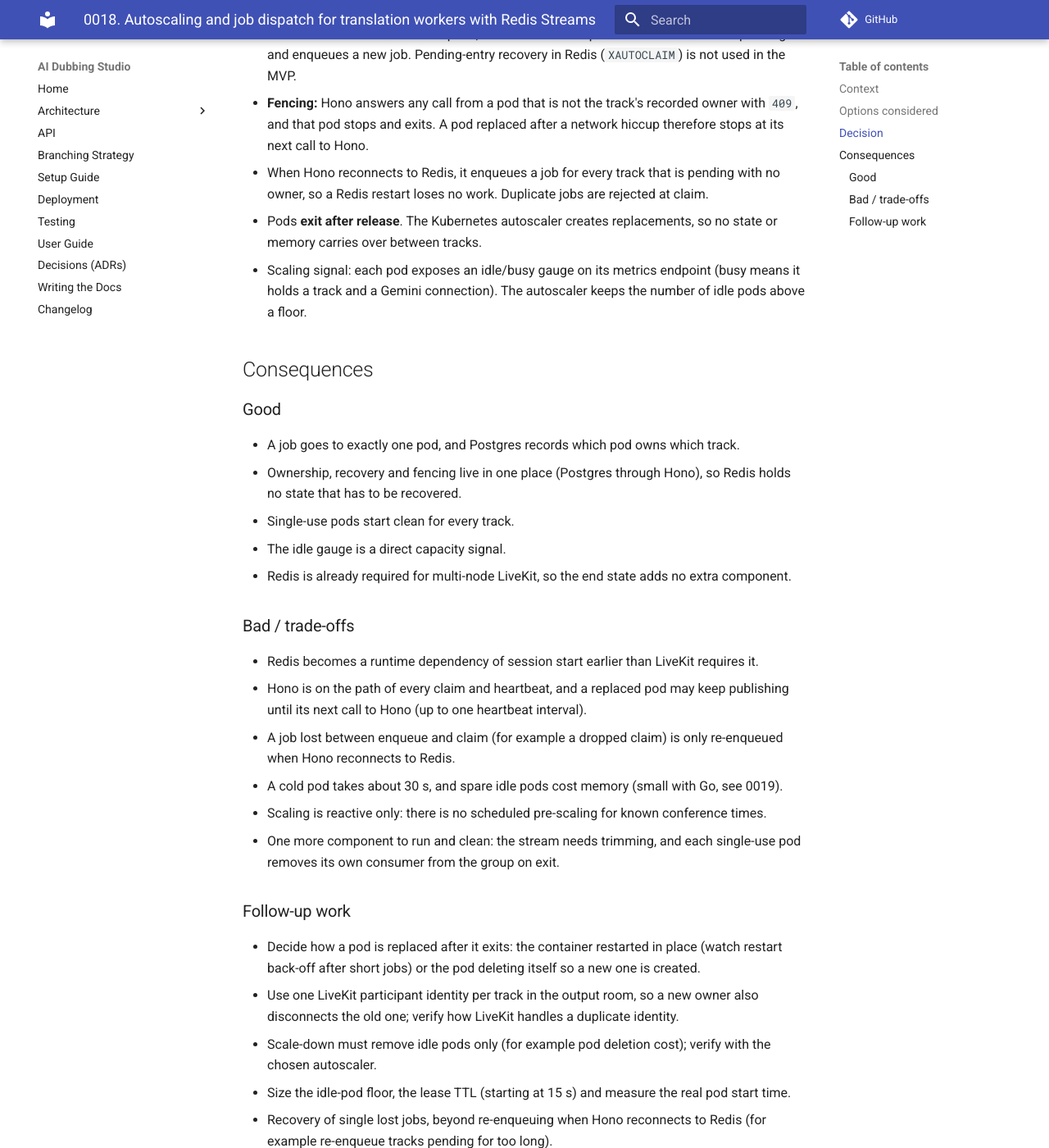
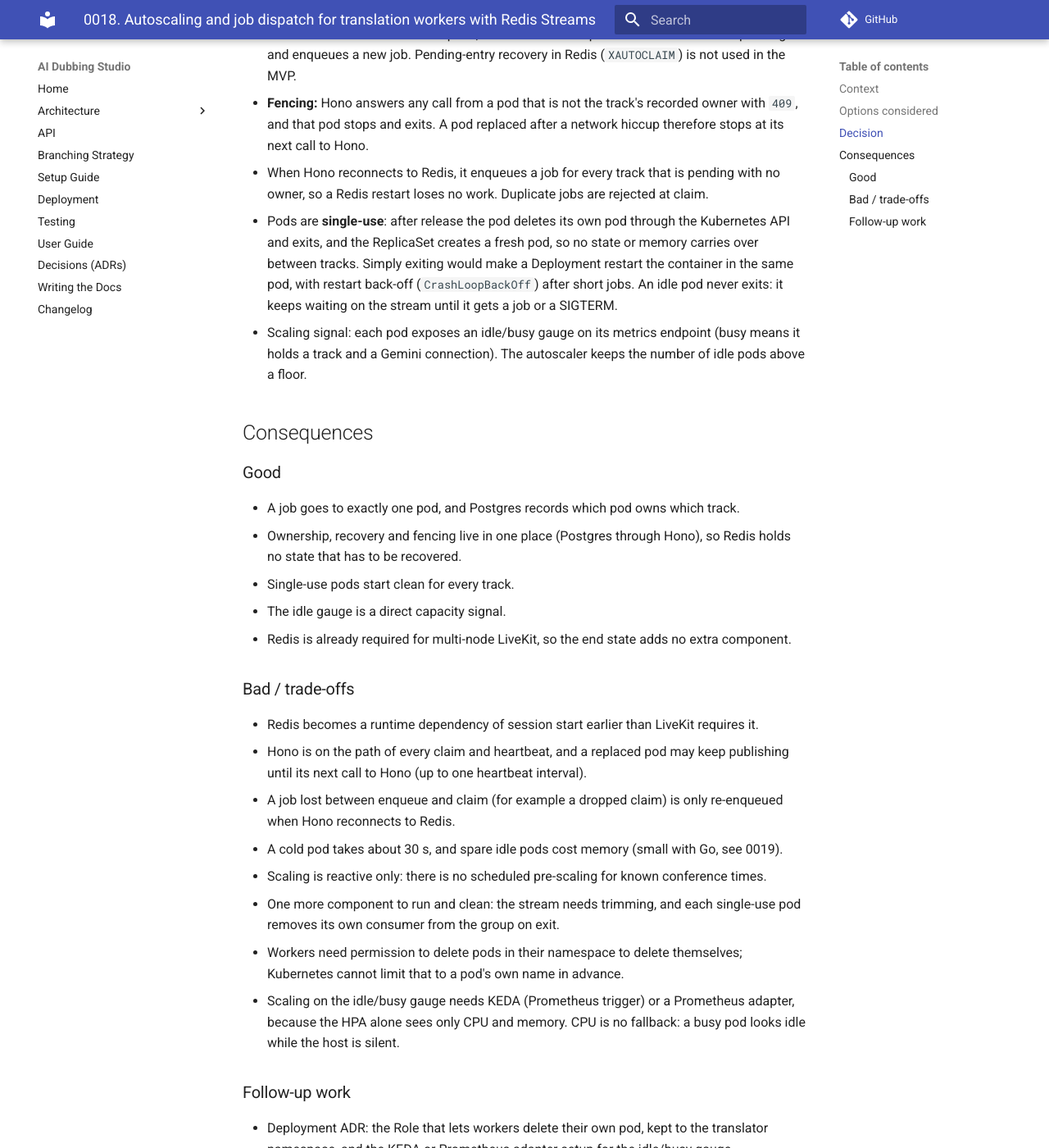
Before and after one commit to WH1TE-SHAD0W/ai-dubbing-studio, an MkDocs documentation site: the page built from docs/adr/0018-autoscaling-architecture-of-translation-container.md, in a window 1280 px wide and 1400 px high, scrolled down 2462 px. Shown: the whole window at 82% size. Built offline with MkDocs 1.6.1 and Material for MkDocs 9.7.7, drawn with Linux system fonts in a browser that asks for light colours; comment, search, counter and statistics services are not loaded; some of the changed text lies outside the part shown.

Commit message:
docs: ADR-0018 pods delete themselves after the job (YGP-91, YGP-98)
From the review on PR #30: a worker that simply exits is restarted in
the same pod by the Deployment, with back-off after short jobs. Workers
now delete their own pod so the ReplicaSet creates a fresh one; idle
workers never exit. Note that scaling on the idle/busy gauge needs KEDA
or a Prometheus adapter, and move both into the deployment ADR follow-up.

Co-Authored-By: Claude Opus 5.5 <noreply@anthropic.com>

```diff
--- a/docs/adr/0018-autoscaling-architecture-of-translation-container.md
+++ b/docs/adr/0018-autoscaling-architecture-of-translation-container.md
@@ -46,7 +46,7 @@ We dispatch translation jobs through a **Redis Stream with a consumer group**.
 - **Dead workers:** when a lease expires, Hono's lease sweeper sets the track back to pending and enqueues a new job. Pending-entry recovery in Redis (`XAUTOCLAIM`) is not used in the MVP.
 - **Fencing:** Hono answers any call from a pod that is not the track's recorded owner with `409`, and that pod stops and exits. A pod replaced after a network hiccup therefore stops at its next call to Hono.
 - When Hono reconnects to Redis, it enqueues a job for every track that is pending with no owner, so a Redis restart loses no work. Duplicate jobs are rejected at claim.
-- Pods **exit after release**. The Kubernetes autoscaler creates replacements, so no state or memory carries over between tracks.
+- Pods are **single-use**: after release the pod deletes its own pod through the Kubernetes API and exits, and the ReplicaSet creates a fresh pod, so no state or memory carries over between tracks. Simply exiting would make a Deployment restart the container in the same pod, with restart back-off (`CrashLoopBackOff`) after short jobs. An idle pod never exits: it keeps waiting on the stream until it gets a job or a SIGTERM.
 - Scaling signal: each pod exposes an idle/busy gauge on its metrics endpoint (busy means it holds a track and a Gemini connection). The autoscaler keeps the number of idle pods above a floor.
 
 ## Consequences
@@ -67,10 +67,12 @@ We dispatch translation jobs through a **Redis Stream with a consumer group**.
 - A cold pod takes about 30 s, and spare idle pods cost memory (small with Go, see 0019).
 - Scaling is reactive only: there is no scheduled pre-scaling for known conference times.
 - One more component to run and clean: the stream needs trimming, and each single-use pod removes its own consumer from the group on exit.
+- Workers need permission to delete pods in their namespace to delete themselves; Kubernetes cannot limit that to a pod's own name in advance.
+- Scaling on the idle/busy gauge needs KEDA (Prometheus trigger) or a Prometheus adapter, because the HPA alone sees only CPU and memory. CPU is no fallback: a busy pod looks idle while the host is silent.
 
 ### Follow-up work
 
-- Decide how a pod is replaced after it exits: the container restarted in place (watch restart back-off after short jobs) or the pod deleting itself so a new one is created.
+- Deployment ADR: the Role that lets workers delete their own pod, kept to the translator namespace, and the KEDA or Prometheus adapter setup for the idle/busy gauge.
 - Use one LiveKit participant identity per track in the output room, so a new owner also disconnects the old one; verify how LiveKit handles a duplicate identity.
 - Scale-down must remove idle pods only (for example pod deletion cost); verify with the chosen autoscaler.
 - Size the idle-pod floor, the lease TTL (starting at 15 s) and measure the real pod start time.
```
